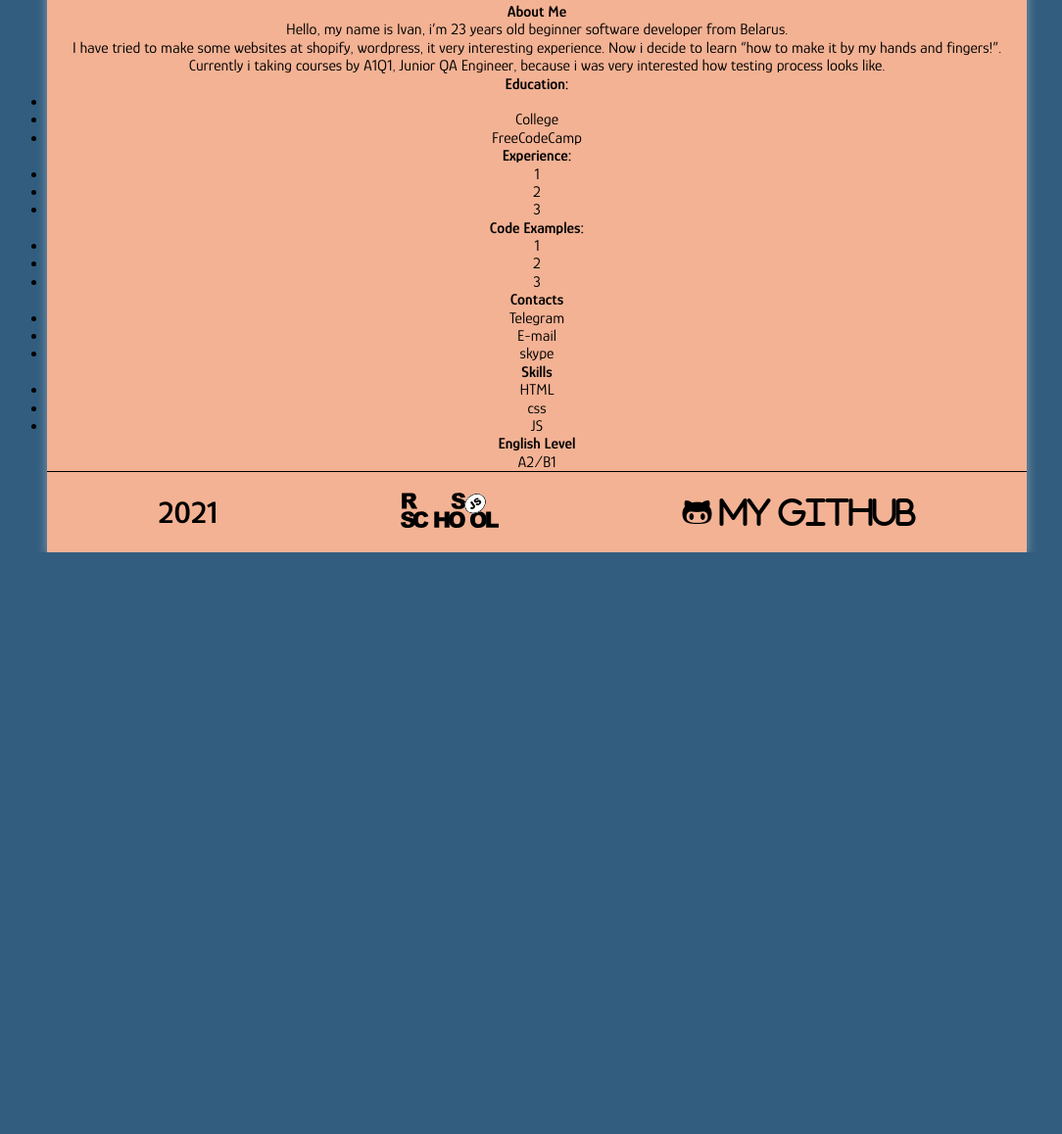
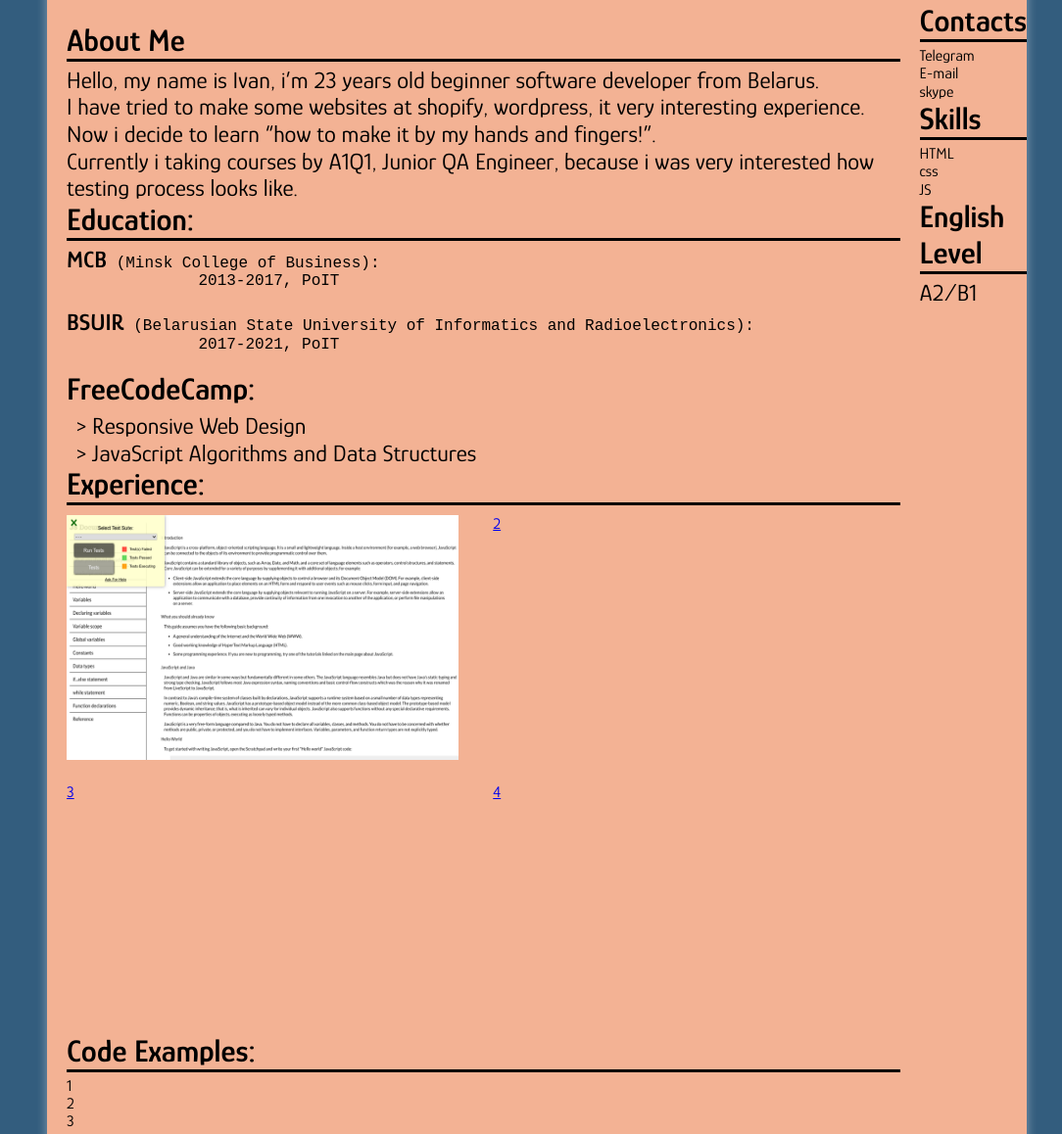
Before and after one commit to KuperIvan/rsschool-cv, a website: page index.html in a window 1280 px wide. Shown: the part 347-1505 px from the top of the page at 98% size, without its empty margins (92-1176 px from the left). Before the commit the page ends 911 px from the top, so only its background shows below. Drawn offline with Linux system fonts and the light colour scheme.

Commit message:
feat: add Education and Experience section

```diff
--- a/index.html
+++ b/index.html
@@ -33,27 +33,49 @@
         <section class="user__info user__info-education">
           <h2>Education: </h2>
           <ul class="user__info_list user__info_list-education">
-            <li class="education__item"></li>
-            <li class="education__item">College</li>
-            <li class="education__item">FreeCodeCamp</li>
+            <li class="user__info_list-item"><pre><b>MCB</b> (Minsk College of Business):
+              2013-2017, PoIT
+            </pre></li>
+            <li class="user__info_list-item"><pre><b>BSUIR</b> (Belarusian State University of Informatics and Radioelectronics):
+              2017-2021, PoIT
+            </pre></li>
+            <ul class="freeCodeCamp__list">
+              <h2> FreeCodeCamp: </h2>
+              <li class="user__info_list-item">
+                <a href="https://www.freecodecamp.org/learn/responsive-web-design/" target="_blank" rel="noopener noreferrer"> > Responsive Web Design</a>
+              </li>
+              <li class="user__info_list-item">
+                <a href="https://www.freecodecamp.org/learn/javascript-algorithms-and-data-structures/" target="_blank" rel="noopener noreferrer"> > JavaScript Algorithms and Data Structures</a>
+              </li>
+            </ul>
           </ul>
         </section>
 
         <section class="user__info user__info-experience">
           <h2>Experience: </h2>
-          <ul class="user__info_list user__info_list-experience">
-            <li class="education__item">1</li>
-            <li class="education__item">2</li>
-            <li class="education__item">3</li>
-          </ul>
+          <div class="user__info-grid">
+            <a href="https://codepen.io/kuperivan/pen/KKaGgdE" target="_blank" rel="noopener noreferrer">
+              <figure>
+                <img src="assets/FCC/TechnicalDocumentation.png" alt="technical_page">
+                <figcaption>
+                  <div class="experience__title"></div>
+                  <div class="experience__subtittle">
+                  </div>
+                </figcaption>
+              </figure>
+            </a>
+            <a href="http://" target="_blank" rel="noopener noreferrer">2</a>
+            <a href="http://" target="_blank" rel="noopener noreferrer">3</a>
+            <a href="http://" target="_blank" rel="noopener noreferrer">4</a>
+          </div>
         </section>
 
         <section class="user__info user__info-code">
           <h2>Code Examples: </h2>
           <ul class="user__info_list user__info_list-code">
-            <li class="education__item">1</li>
-            <li class="education__item">2</li>
-            <li class="education__item">3</li>
+            <li class="user__info_list-item">1</li>
+            <li class="user__info_list-item">2</li>
+            <li class="user__info_list-item">3</li>
           </ul>
         </section>
       </div>
@@ -61,17 +83,17 @@
         <section class="user__info user__info-contacts">
           <h2>Contacts</h2>
           <ul class="user__info_list user__info_list-contacts">
-            <li class="item">Telegram</li>
-            <li class="item">E-mail</li>
-            <li class="item">skype</li>
+            <li class="user__info_list-item">Telegram</li>
+            <li class="user__info_list-item">E-mail</li>
+            <li class="user__info_list-item">skype</li>
           </ul>
         </section>
         <section class="user__info user__info-skills">
           <h2>Skills</h2>
           <ul class="user__info_list user__info_list-skills">
-            <li class="item">HTML</li>
-            <li class="item">css</li>
-            <li class="item">JS</li>
+            <li class="user__info_list-item">HTML</li>
+            <li class="user__info_list-item">css</li>
+            <li class="user__info_list-item">JS</li>
           </ul>
         </section>
         <section class="user__info user__info-skills">
@@ -95,7 +117,6 @@
         <a class="github__link" href="https://github.com/KuperIvan" target="_blank" rel="noopener noreferrer">
           <i class="fab fa-github-alt"> My GitHub </i></a>
       </div>
-
     </footer>
   </div>
   <script src="https://kit.fontawesome.com/e024017558.js" crossorigin="anonymous"></script>
--- a/styles/style.css
+++ b/styles/style.css
@@ -77,3 +77,77 @@ header {
 }
 
 /*header end */
+
+
+/* Main section start */
+.user__info_section {
+  display: flex;
+  flex-direction: row;
+  text-align: left;
+}
+
+.section__left {
+  flex-grow: 1;
+  padding: 20px;
+}
+
+.user__info_list-item > pre > b {
+  font-size: 1.5rem;
+}
+
+.user__info > h2 {
+  font-size: 2rem;
+  margin-bottom: 5px;
+  border-bottom: 3px solid #000000;
+}
+
+.user__info > p {
+  font-size: 1.5rem;
+}
+
+.user__info_list > li {
+  list-style: none;
+}
+
+.freeCodeCamp__list {
+  list-style: none;
+}
+
+.freeCodeCamp__list > li:hover {
+  transform: scale(1.2) translateX(3rem);
+  transition: all 0.6 ease;
+}
+
+.freeCodeCamp__list > h2 {
+  margin-bottom: 5px;
+  font-size: 2rem;
+}
+
+.freeCodeCamp__list > li > a {
+  padding: 10px;
+  text-decoration: none;
+  font-size: 1.5rem;
+  color: inherit;
+}
+
+.freeCodeCamp__list > li > a:hover {
+  opacity: 0.5;
+  transition: all 0.6 ease;
+}
+
+.user__info-experience > h2 {
+  margin-bottom: 10px;
+}
+
+.user__info-grid {
+  display: grid;
+  grid-template-columns: repeat(2, 1fr);
+  grid-template-rows: repeat(2, 1fr);
+  grid-gap: 20px;
+}
+
+.user__info-grid > a > figure > img {
+  width: 400px;
+  height: 250px;
+}
+/* Main section end */
```
Also changed, not shown: assets/FCC/TechnicalDocumentation.png (added).
